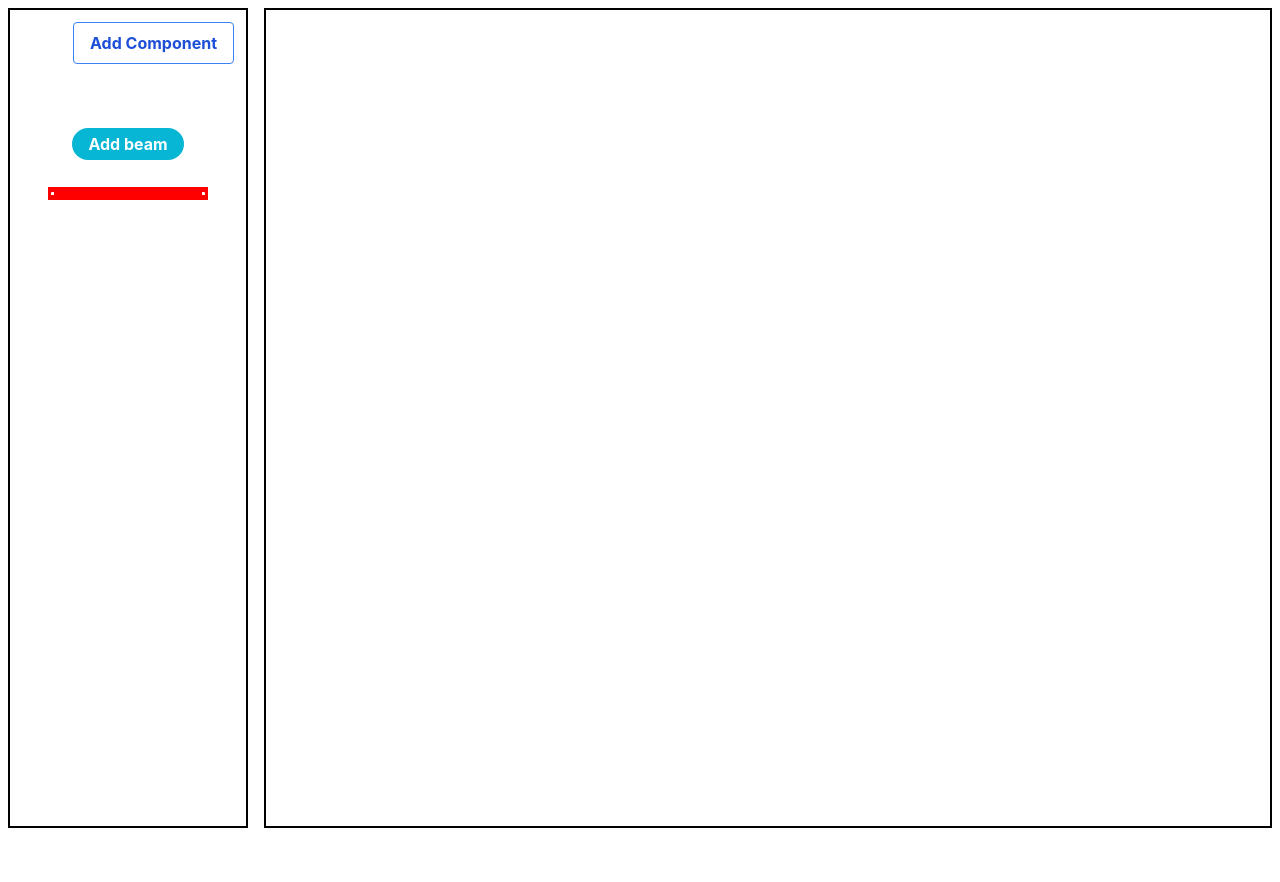
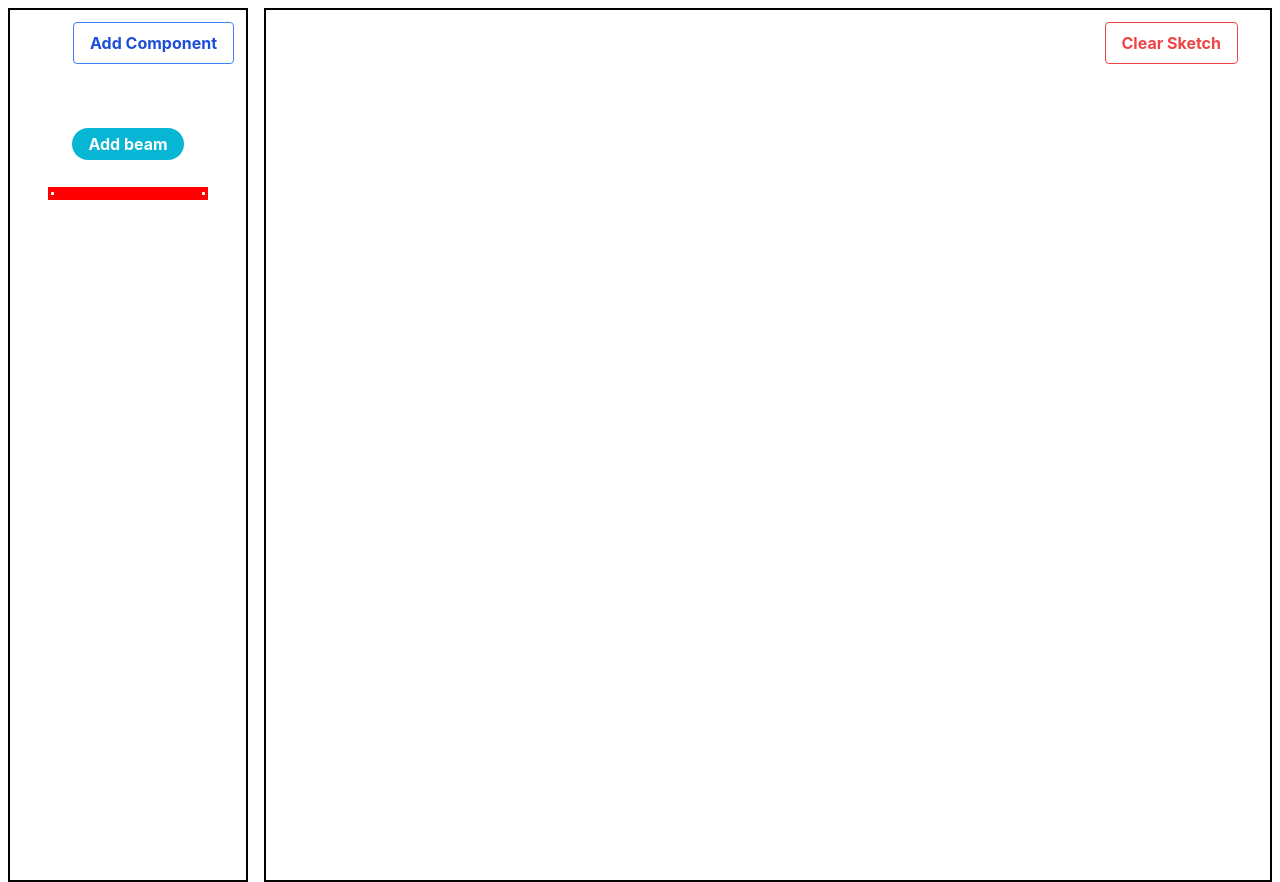
Before and after one commit to mjyoussef/constructR, a React (Create React App) app in the folder sketchbook/: page / in a window 1280 px wide. Shown: the top 882 px of the page. Before the commit the page ends 828 px from the top, so only its background shows below. Built offline with nearby package versions, Linux system fonts and the light colour scheme.

Commit message:
added clear sketch button

```diff
--- a/sketchbook/src/library/Beam.tsx
+++ b/sketchbook/src/library/Beam.tsx
@@ -1,6 +1,6 @@
 import React, {useEffect, useRef} from 'react';
 import {Block} from '../types/uiObjects';
-import {beam} from '../canvasUtilities/drawer';
+import {beam} from '../utilities/drawer';
 
 type BeamProps = {
     width: number,
--- a/sketchbook/src/sketchpad/Page.tsx
+++ b/sketchbook/src/sketchpad/Page.tsx
@@ -53,8 +53,22 @@ export function Page(props: PageProps) {
     });
 
     return (
-        <div>
-            <SketchCanvas blocks={props.blocks} setBlocks={props.setBlocks} setCache={setCache}/>
+        <div className={"flex flex-col w-full h-full"}>
+            <div className={"flex flex-row-reverse mt-3 mx-8"}>
+                <button
+                    className={`bg-transparent hover:bg-red-500 text-red-500 font-bold
+                        hover:text-white w-fit py-2 px-4 border border-red-500 hover:border-transparent rounded`}
+                    type="button"
+                    onClick={() => {
+                        props.setBlocks(new Array<Block>());
+                        setCache(new Array<Array<Block>>());
+                    }}>
+                    Clear Sketch
+                </button>
+            </div>
+            <div className={""}>
+                <SketchCanvas blocks={props.blocks} setBlocks={props.setBlocks} setCache={setCache}/>
+            </div>
         </div>
     )
 }
--- a/sketchbook/src/sketchpad/SketchCanvas.tsx
+++ b/sketchbook/src/sketchpad/SketchCanvas.tsx
@@ -1,5 +1,5 @@
 import React, {useState, useEffect, useRef} from 'react';
-import { beam } from '../canvasUtilities/drawer';
+import { beam } from '../utilities/drawer';
 import {Block, copyBlock} from '../types/uiObjects';
 
 type SketchProps = {
```
Also changed, not shown: sketchbook/src/sketchpad/images/backward_arrow.png (added), sketchbook/src/sketchpad/images/forward_arrow.png (added), sketchbook/src/utilities/drawer.ts (renamed from sketchbook/src/canvasUtilities/drawer.ts).
